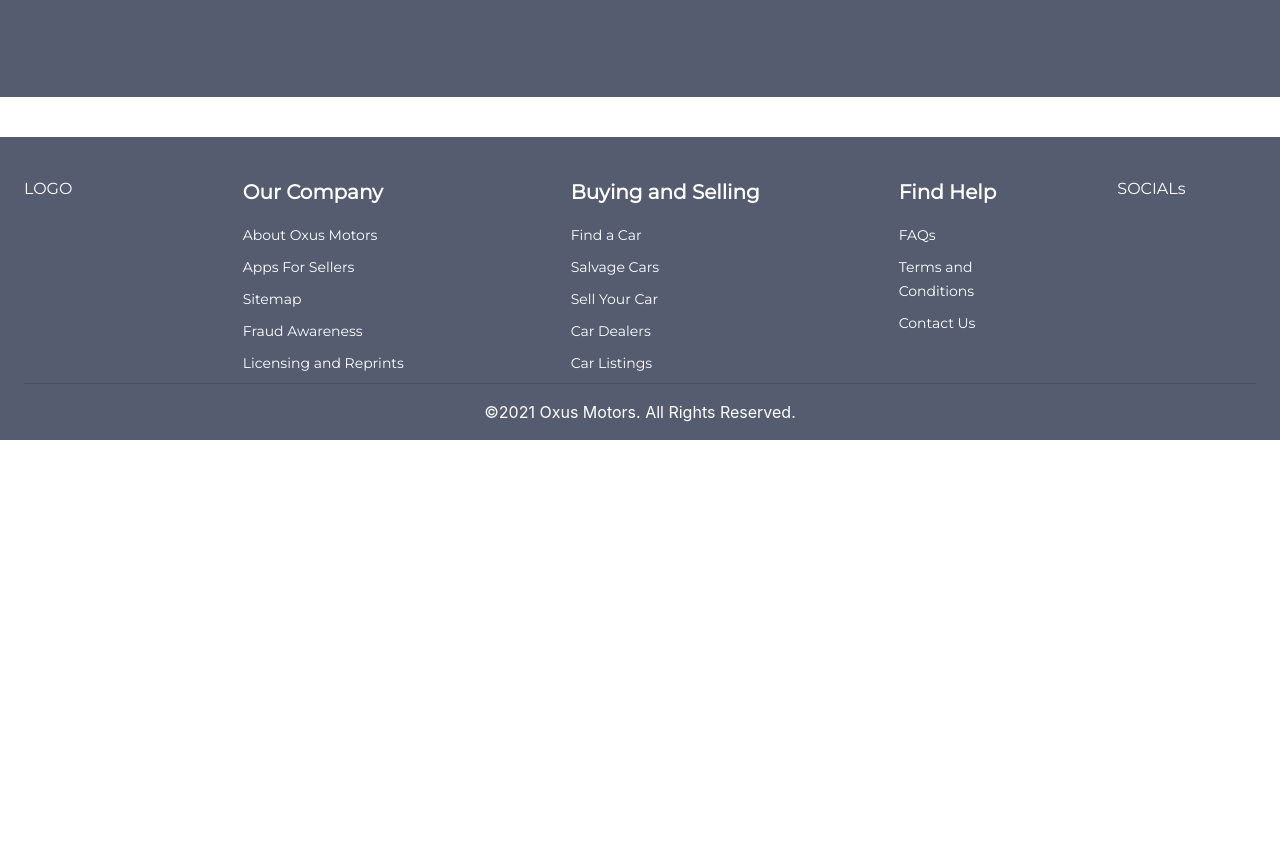
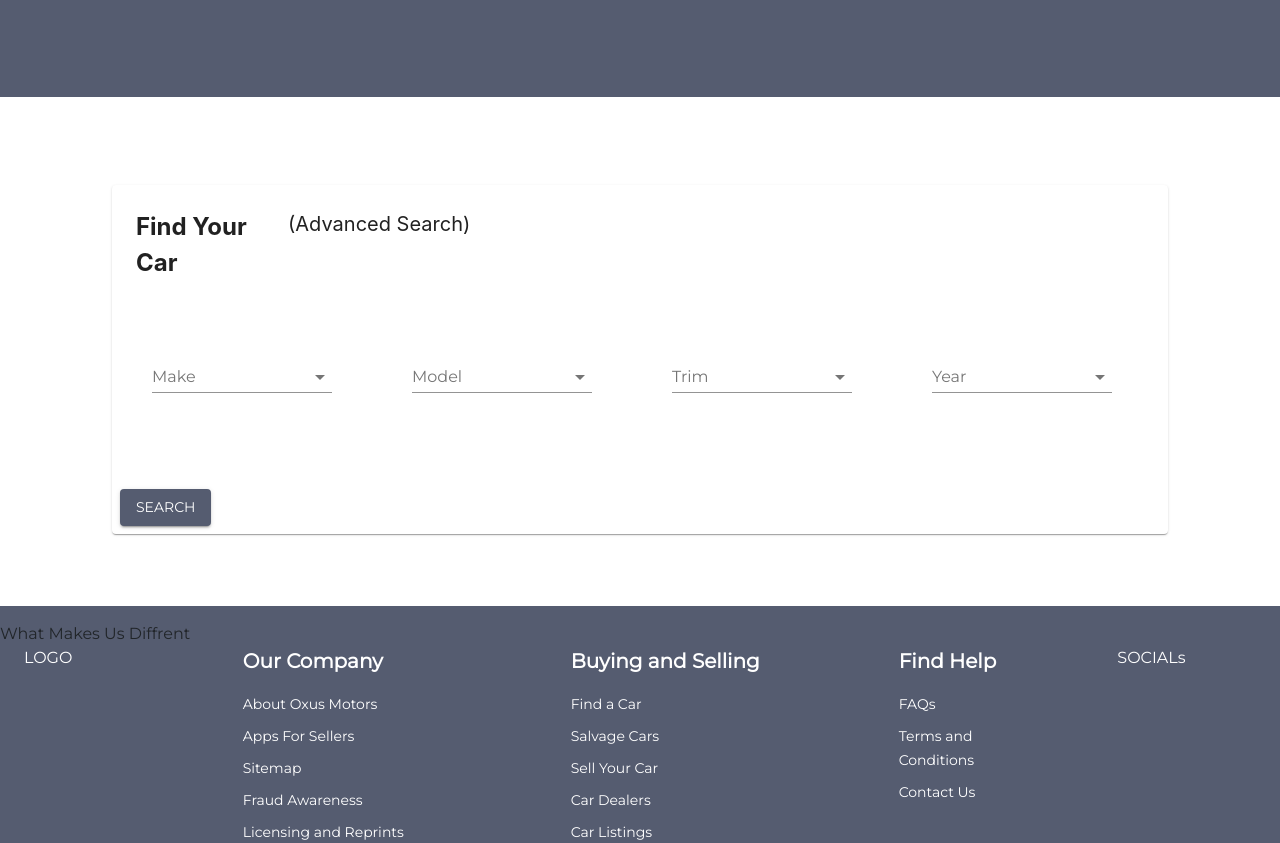
Before and after one commit to aysha30/Oxus_Motor, a React (Create React App) app: page / in a window 1280 px wide. Shown: the part 640-1483 px from the top of the page. Before the commit the page ends 1080 px from the top, so only its background shows below. Built offline with nearby package versions, Linux system fonts and the light colour scheme.

Commit message:
942
This reverts commit ae079bf092c007999eaf884c6870a80e7b8d0fa7.

```diff
--- a/src/components/About.js
+++ b/src/components/About.js
@@ -38,12 +38,7 @@ export default function About() {
    <CssBaseline />
    <Navbar />
    <Container>
-    <Box m={4}>
-     <Typography variant="h5" align="center">
-      About Us
-     </Typography>
-    </Box>
-    <Box m={4}>
+    <Box m={4} style={{ marginTop: "100px" }}>
      <Typography variant="h5" align="center">
       About Us
      </Typography>
@@ -53,7 +48,7 @@ export default function About() {
       <Paper className={classes.paper} elevation={2} xs={12} variant="outlined">
        <Grid container>
         <Box p={2}>
-         <Grid item xs={1}>
+         <Grid item>
           <img className={classes.img} alt="CAR" src={Car1} />
          </Grid>
         </Box>
--- a/src/components/Home.js
+++ b/src/components/Home.js
@@ -19,11 +19,12 @@ import FormHelperText from "@material-ui/core/FormHelperText";
 import FormControl from "@material-ui/core/FormControl";
 import Select from "@material-ui/core/Select";
 import Paper from "@material-ui/core/Paper";
+import NativeSelect from "@material-ui/core/NativeSelect";
 
 const useStyles = makeStyles((theme) => ({
  formControl: {
-  margin: theme.spacing(1),
-  minWidth: 120,
+  margin: theme.spacing(4),
+  minWidth: 180,
  },
  selectEmpty: {
   marginTop: theme.spacing(2),
@@ -43,6 +44,15 @@ export default function Home() {
   height: "100",
   width: "100",
  };
+
+ const [make, setMake] = React.useState("");
+ const handleCh1 = (e) => setMake(e.target.value);
+
+ const [model, setModel] = React.useState("");
+ const handleCh2 = (e) => setModel(e.target.value);
+
+ const [trim, setTrim] = React.useState("");
+ const handleCh3 = (e) => setTrim(e.target.value);
 
  return (
   <React.Fragment>
@@ -119,16 +129,110 @@ export default function Home() {
       </Box>
       <Box p={5}></Box>
       <Box p={5}></Box>
-     </Typography>{" "}
-    </Container>{" "}
+     </Typography>
+    </Container>
    </Box>
-   <Box m={5}>
+   <Box m={6} p={5}>
     <Container>
      <Paper>
-      <Grid container> </Grid>
+      <Grid container>
+       <Grid item xs={12} sm={2}>
+        {" "}
+        <Box m={3} fontWeight="fontWeightBold" fontSize="h5.fontSize">
+         Find Your Car
+        </Box>
+       </Grid>
+       <Grid xs={12} sm={10}>
+        <Box pt={3} fontSize="h6.fontSize">
+         (Advanced Search)
+        </Box>
+       </Grid>
+       <Grid item>
+        <Box m={1}>
+         <FormControl className={classes.formControl}>
+          <InputLabel>Make</InputLabel>
+          <Select native onChange={handleCh1}>
+           <option aria-label="None" value="" />
+
+           <option value={1}>Toyota</option>
+           <option value={2}>Maserati</option>
+
+           <option value={3}>Porsche</option>
+           <option value={4}>Tesla</option>
+          </Select>
+         </FormControl>
+        </Box>{" "}
+       </Grid>
+       <Grid item>
+        <Box m={1}>
+         <FormControl className={classes.formControl}>
+          <InputLabel>Model</InputLabel>
+          <Select native onChange={handleCh2}>
+           <option aria-label="None" value="" />
+
+           <option value={1}>A</option>
+           <option value={2}>B</option>
+
+           <option value={3}>C</option>
+           <option value={4}>D</option>
+          </Select>
+         </FormControl>
+        </Box>{" "}
+       </Grid>
+       <Grid item>
+        <Box m={1}>
+         <FormControl className={classes.formControl}>
+          <InputLabel>Trim</InputLabel>
+          <Select native onChange={handleCh3}>
+           <option aria-label="None" value="" />
+
+           <option value={1}>1</option>
+           <option value={2}>2</option>
+
+           <option value={3}>3</option>
+           <option value={4}>4</option>
+          </Select>
+         </FormControl>
+        </Box>
+       </Grid>
+       <Grid item>
+        <Box m={1}>
+         {" "}
+         <FormControl className={classes.formControl}>
+          <InputLabel htmlFor="stp-native-select">Year</InputLabel>
+          <Select native defaultValue="" id="stp-native-select">
+           <option aria-label="None" disabled value="" />
+
+           <option value={1}>Option 1</option>
+           <option value={2}>Option 2</option>
+
+           <option value={3}>Option 3</option>
+           <option value={4}>Option 4</option>
+          </Select>
+         </FormControl>
+        </Box>
+       </Grid>
+       <Box>
+        {" "}
+        <Grid>
+         <Box m={1} pt={6}>
+          <Button variant="contained" color="primary">
+           <Typography color="white" variant="button">
+            Search
+           </Typography>
+          </Button>
+         </Box>
+        </Grid>
+       </Box>
+      </Grid>
+      <Grid container></Grid>
      </Paper>
     </Container>
    </Box>
+   <Box>
+    <Typography>What Makes Us Diffrent</Typography>
+   </Box>
+
    <Footer />
   </React.Fragment>
  );
--- a/src/components/inventory-components/searchBox.js
+++ b/src/components/inventory-components/searchBox.js
@@ -1,5 +1,14 @@
-import React from 'react';
-import { Box, TextField, Grid, Typography, Button, useMediaQuery, Container, InputBase } from '@material-ui/core';
+import React from "react";
+import {
+ Box,
+ TextField,
+ Grid,
+ Typography,
+ Button,
+ useMediaQuery,
+ Container,
+ InputBase,
+} from "@material-ui/core";
 import { makeStyles, useTheme, fade } from "@material-ui/core/styles";
 
 const useStyles = makeStyles((theme) => ({
@@ -7,41 +16,39 @@ const useStyles = makeStyles((theme) => ({
   flexGrow: 1,
  },
  gridContainer: {
-        [theme.breakpoints.down('xs')]:{
+  [theme.breakpoints.down("xs")]: {
    height: "100px",
   },
-        [theme.breakpoints.up('sm')]:{
+  [theme.breakpoints.up("sm")]: {
    padding: "20px",
    height: "90px",
   },
-
  },
  gridSearch: {
   border: 0,
-        [theme.breakpoints.down('xs')]:{
+  [theme.breakpoints.down("xs")]: {
    width: "100%",
   },
-        [theme.breakpoints.up('sm')]:{
+  [theme.breakpoints.up("sm")]: {
    // marginLeft:"100px",
    width: "50%",
   },
  },
  gridItem: {
-        [theme.breakpoints.down('xs')]:{
+  [theme.breakpoints.down("xs")]: {
    width: "300",
   },
-        [theme.breakpoints.up('sm')]:{
+  [theme.breakpoints.up("sm")]: {
    // marginLeft:"100px",
    width: "70%",
   },
  },
  gridAdvance: {
-        [theme.breakpoints.down('xs')]:{
+  [theme.breakpoints.down("xs")]: {
    padding: "10px 80px",
    width: "100%",
-
   },
-        [theme.breakpoints.up('sm')]:{
+  [theme.breakpoints.up("sm")]: {
    padding: "0px 20px",
    width: "100px",
   },
@@ -66,37 +73,32 @@ const useStyles = makeStyles((theme) => ({
   borderRadius: 5,
   backgroundColor: "#b59b70",
   boxShadow: "1px 1px 20px #aaaaaa",
-        color: "#ffffff"
+  color: "#ffffff",
  },
-}))
+}));
 
 export default function SearchBox(props) {
-
  const classes = useStyles();
 
-    return(
+ return (
   <div className={classes.root}>
-            <Grid container
+   <Grid
+    container
     className={classes.gridContainer}
     direction="row"
     justify="center"
     alignItems="stretch"
    >
-                <Grid container
+    <Grid
+     container
      className={classes.gridSearch}
      direction="row"
      justify="center"
      alignItems="stretch"
-                    style={{ shadow: 5}}
+     style={{ shadow: 3 }}
     >
-
-                    <Grid item
-                        className={classes.gridItem}>
-                        <input
-                            className={classes.textField}
-                            placeholder="Find a Car..."
-
-                            />
+     <Grid item className={classes.gridItem}>
+      <input className={classes.textField} placeholder="Find a Car..." />
      </Grid>
      <Grid item>
       <Button
@@ -108,8 +110,7 @@ export default function SearchBox(props) {
       </Button>
      </Grid>
     </Grid>
-                <Grid item
-                    className={classes.gridAdvance}>
+    <Grid item className={classes.gridAdvance}>
      <Button
       className={classes.advanceButton}
       variant="contained"
@@ -120,5 +121,5 @@ export default function SearchBox(props) {
     </Grid>
    </Grid>
   </div>
-    )
+ );
 }
--- a/src/components/modules/Footer.js
+++ b/src/components/modules/Footer.js
@@ -103,7 +103,7 @@ export default function Footer() {
       </Grid>
      </Typography>
      <Divider />
-     <Box textAlign="center" pt={{ xs: 2, sm: 2 }} pb={{ xs: 5, sm: 2 }}>
+     <Box textAlign="center" pt={{ xs: 2, sm: 2 }} pb={{ xs: 2, sm: 2 }}>
       ©{new Date().getFullYear()} Oxus Motors. All Rights Reserved.
      </Box>
     </Container>
```
Also changed, not shown: src/components/Inventory.js (+22 -21 lines), src/components/inventory-components/optionBar.js (+64 -44 lines). Lines whose indentation alone changed are shown as unchanged.
